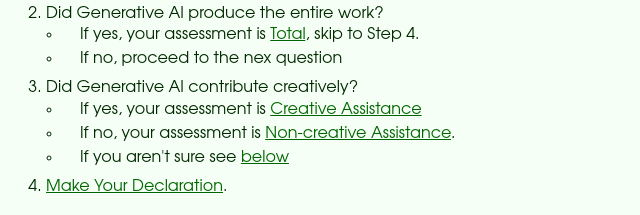
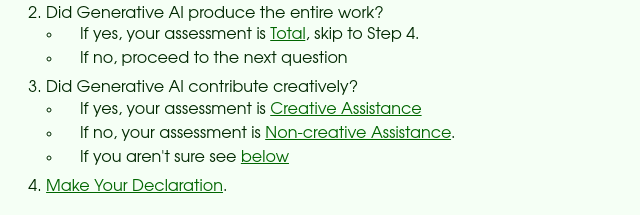
Before and after one commit to davetron5000/ai-content-declaration, a website: page docs/1.0.0-alpha1/assess.html in a window 1280 px wide. Shown: the part 775-990 px from the top of the page, 336-976 px from the left. Drawn offline with Linux system fonts and the light colour scheme.

Commit message:
fix: typo

```diff
--- a/docs/1.0.0-alpha1/assess.html
+++ b/docs/1.0.0-alpha1/assess.html
@@ -71,7 +71,7 @@
           <li class="mh-auto measure mb-2"><strong>Did Generative AI produce the entire work?</strong>
             <ul class="ma-0 pl-3">
               <li><p class="mv-0">If yes, your assessment is <a class="green-dark" href="total.html">Total</a>, skip to Step 4.</p></li>
-              <li><p class="mv-0">If no, proceed to the nex question</p></li>
+              <li><p class="mv-0">If no, proceed to the next question</p></li>
             </ul>
           </li>
           <li class="mh-auto measure mb-2"><strong>Did Generative AI contribute creatively?</strong>
```
Also changed, not shown: src/site/1.0.0-alpha1/assess.html (+1 -1 lines).
